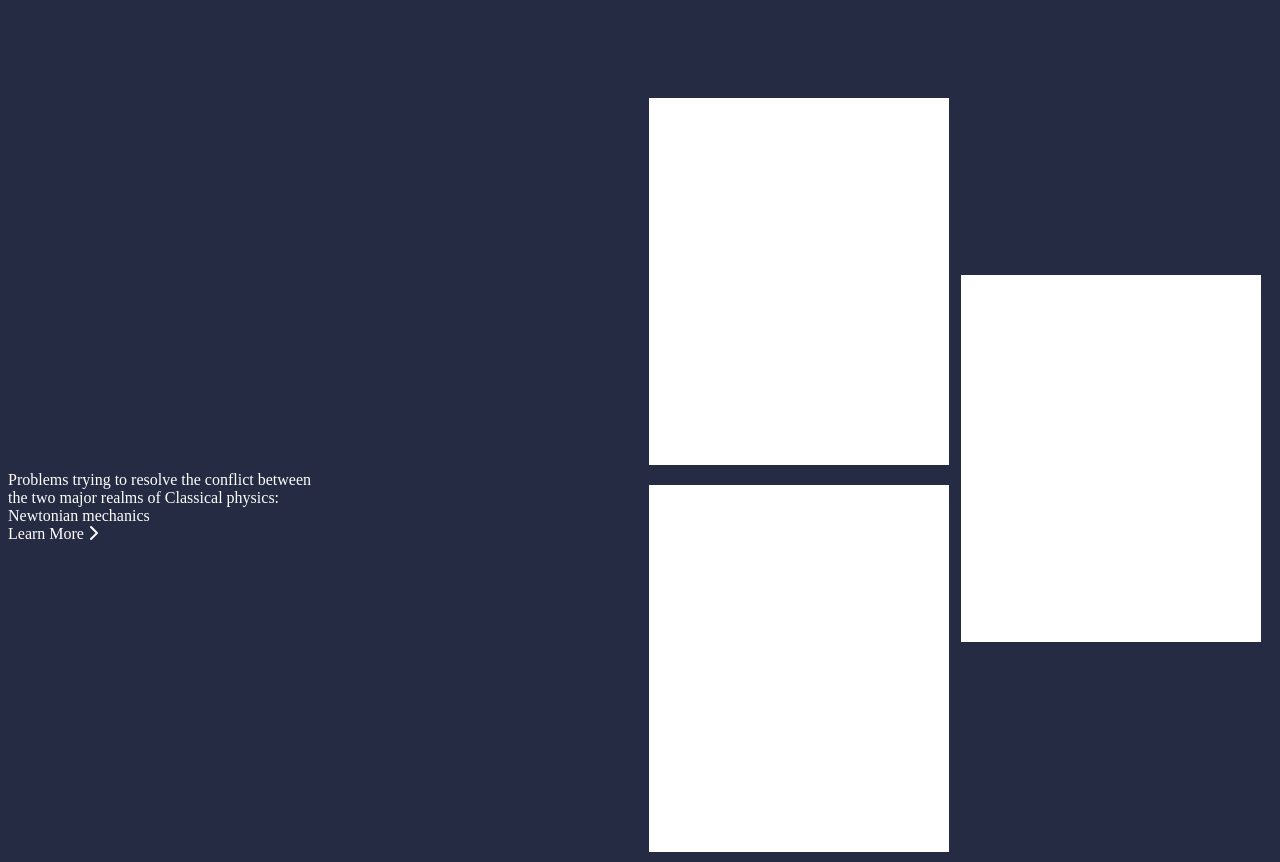
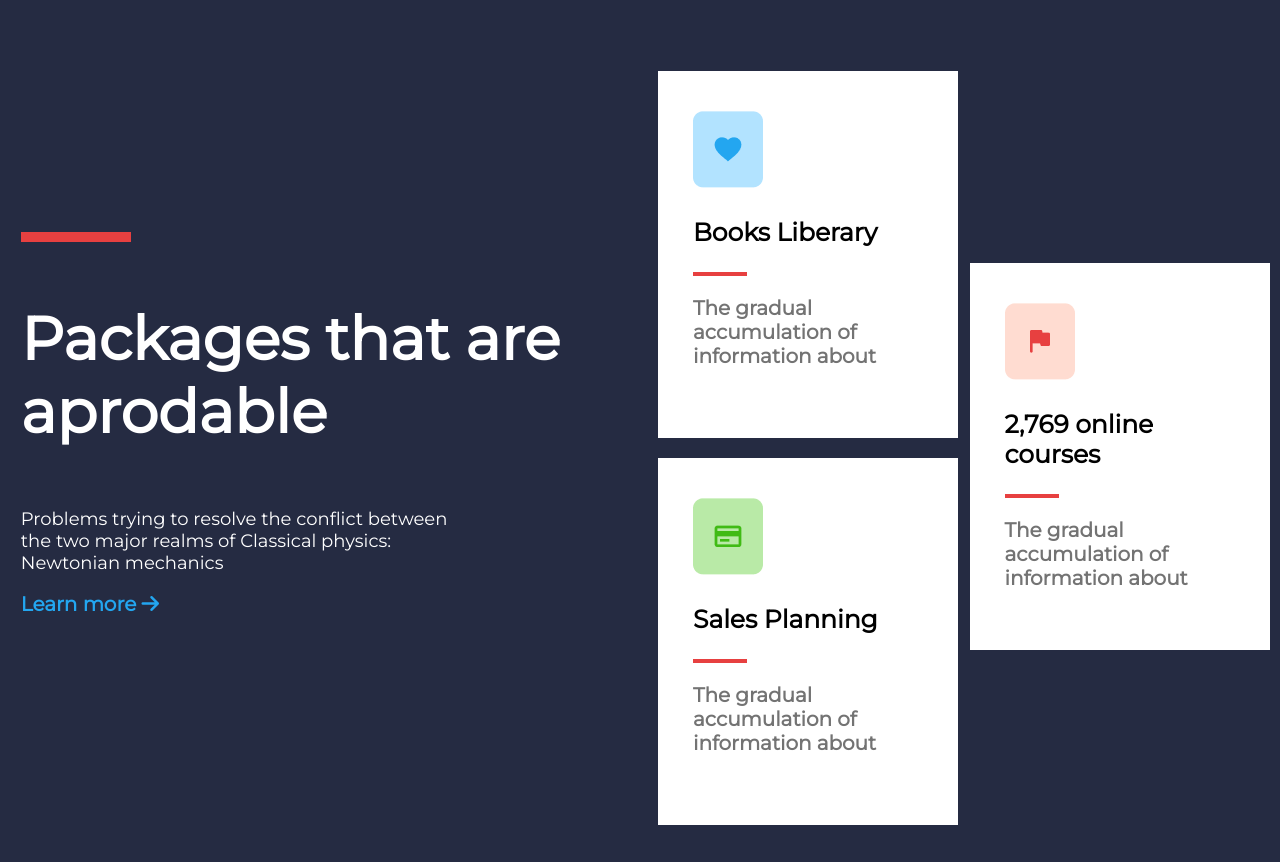
Before and after one commit to gustavomgs/senai-html-projeto003, a plain HTML site: page index.html in a window 1280 px wide. After the commit the page ends 835 px from the top, so only its background shows below. Drawn offline with Linux system fonts and the light colour scheme.

Commit message:
Add files via upload

```diff
--- a/css/style.css
+++ b/css/style.css
@@ -1,6 +1,7 @@
 body{
     background-color: #252B42;
     color: white;
+    font-family: 'Montserrat';
 }
 
 section {
@@ -11,10 +12,33 @@ section {
     justify-content: center;
 }
 
+hr {
+    width: 50px;
+    border: 2px #E74040 solid;
+    align-self: flex-start;
+    margin-left: 0px;
+}
+
+.hr-bigger {
+    width: 100px;
+    border: 5px #E74040 solid;
+    align-self: flex-start;
+    margin-left: 0px;
+}
+
+a{
+    color: #23A6F0;
+    font-weight: bold;
+    font-size: 20px;
+    text-decoration: none;
+}
+
 .container {
     width: 100%;
     max-width: 1440px !important;
     justify-content: center;
+    display: flex;
+    align-items: center;
 }
 
 .parts {
@@ -35,11 +59,35 @@ section {
 
 .hug-solo {
     display: table;
-    margin: 10px 10px -103px 10px;
+    margin: 10px 10px 100px 10px;
     width: 230px;
     height: 287px;
     background-color: white;
     padding: 40px 35px 40px 35px;
+}
+
+.title {
+    color: black;
+    font-weight: bold;
+    font-size: 25px;
+}
+
+.big-title{
+    color: white;
+    font-weight: bold;
+    font-size: 60px;
+}
+
+.big-subtitle{
+    color: white;
+    font-weight: lighter;
+    font-size: 18px;
+}
+
+.subtitle {
+    color: #737373;
+    font-weight: bold;
+    font-size: 20px;
 }
 
 
@@ -48,6 +96,11 @@ section {
         width: 100%;
         margin-top: 15px;
     }
+    .container {
+        padding: 50px;
+        display: inline-block;
+    }
+
 }
 
 @media(max-width: 768px) {
@@ -55,4 +108,8 @@ section {
         width: 100%;
         margin-top: 15px;
     }
+    .container {
+        padding: 50px;
+        display: inline-block;
+    }
 }
--- a/index.html
+++ b/index.html
@@ -16,18 +16,12 @@
 
                 <div class="parts">
 
-
-                    <div>
-                        Problems trying to resolve the conflict between
-                        <br>
-                        the two major realms of Classical physics:
-                        <br>
-                        Newtonian mechanics
-                    </div>
-                    <div>
-                        Learn More
-                        <i class="fa-solid fa-chevron-right"></i>
-                    </div>
+                    <hr class="hr-bigger">
+                    <p class="big-title">Packages that are <br> aprodable</p>
+                    <p class="big-subtitle">Problems trying to resolve the conflict between <br>
+                        the two major realms of Classical physics:<br>
+                        Newtonian mechanics </p>
+                        <p> <a href="#"> Learn more <i class="fa fa-arrow-right"></i> </a></p>
 
                 </div>
 
@@ -35,13 +29,33 @@
 
                     <div class="parts">
 
-                        <div class="hug">c</div>
-                        <div class="hug">e</div>
+                        <div class="hug">
+
+                            <img src="images/heart.png">
+                            <p class="title">Books Liberary</p>
+                            <hr>
+                            <p class="subtitle">The gradual accumulation of information about </p>
+                        </div>
+
+                        <div class="hug">
+
+                            <img src="images/card.png">
+                            <p class="title">Sales Planning</p>
+                            <hr>
+                            <p class="subtitle">The gradual accumulation of information about </p>
+                        </div>
 
                     </div>
 
                     <div class="parts">
-                        <div class="hug-solo">e</div>
+                        <div class="hug-solo">
+
+                            <img src="images/flag.png">
+                            <p class="title">2,769 online courses</p>
+                            <hr>
+                            <p class="subtitle">The gradual accumulation of information about </p>
+
+                        </div>
                     </div>
 
                 </div>
```
Also changed, not shown: images/card.png (added), images/flag.png (added), images/heart.png (added).
